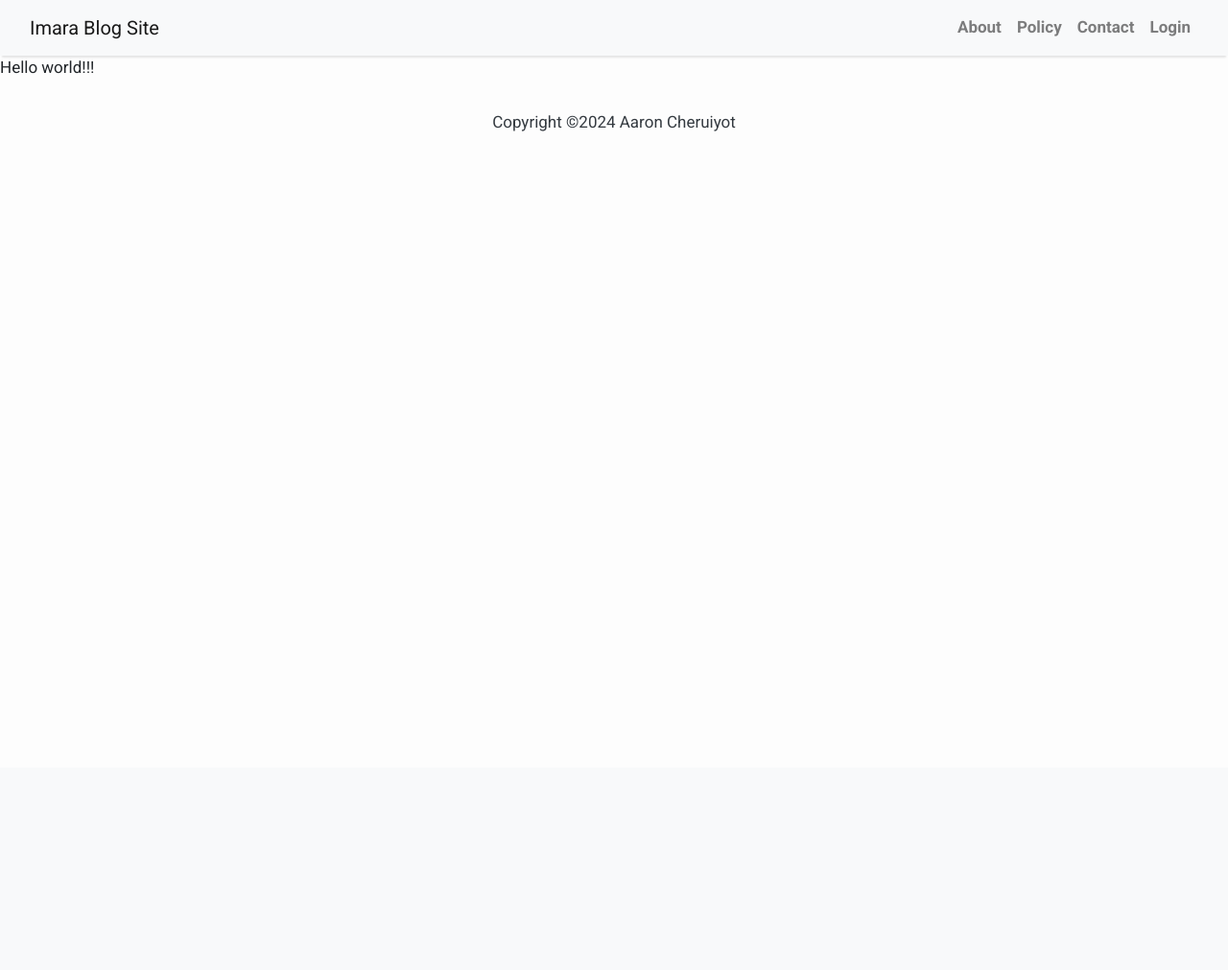
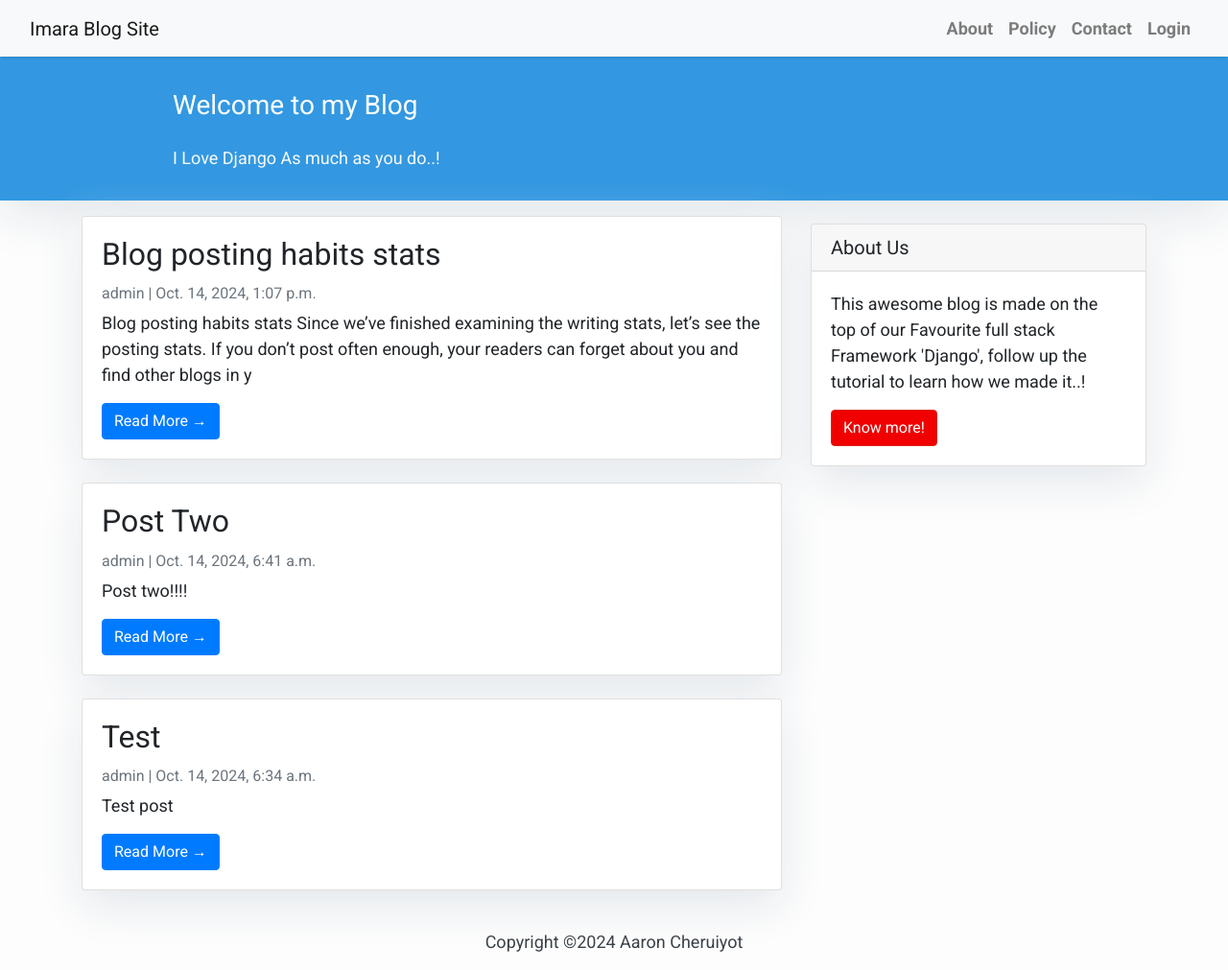
Before and after one commit to Cheruiyot-Aaron/Blogging-Site, a Django app: page / in a window 1280 px wide. Shown: the whole page at 96% size. Before the commit the page ends 137 px from the top, so only its background shows below. Run offline with Django 5.2, Linux system fonts and the light colour scheme; data comes from the database, SQL or seed files in the repository; some libraries are stand-ins or nearby versions.

Commit message:
Added sidebar

```diff
--- a/blog/templates/base.html
+++ b/blog/templates/base.html
@@ -60,9 +60,13 @@
                 </div>
             </div>
         </nav>
-     <p>
-        Hello world!!!
-     </p>
+        {% block content %}
+
+
+
+
+
+        {% endblock %}
 
         <footer class="py-3 bg-grey">
             <p class="m-0 text-dark text-center ">Copyright &copy;2024 Aaron Cheruiyot</p>
--- /dev/null
+++ b/blog/templates/sidebar.html
@@ -0,0 +1,22 @@
+{% block sidebar %}
+
+<style>
+        .card{
+            box-shadow: 0 16px 48px #E3E7EB;
+        }
+
+</style>
+
+<!-- Sidebar Widgets Column -->
+<div class="col-md-4 float-right ">
+<div class="card my-4">
+        <h5 class="card-header">About Us</h5>
+    <div class="card-body">
+        <p class="card-text"> This awesome blog is made on the top of our Favourite full stack Framework 'Django', follow up the tutorial to learn how we made it..!</p>
+        <a href="https://djangocentral.com/building-a-blog-application-with-django"
+           class="btn btn-danger">Know more!</a>
+    </div>
+</div>
+</div>
+
+{% endblock sidebar %}
```
